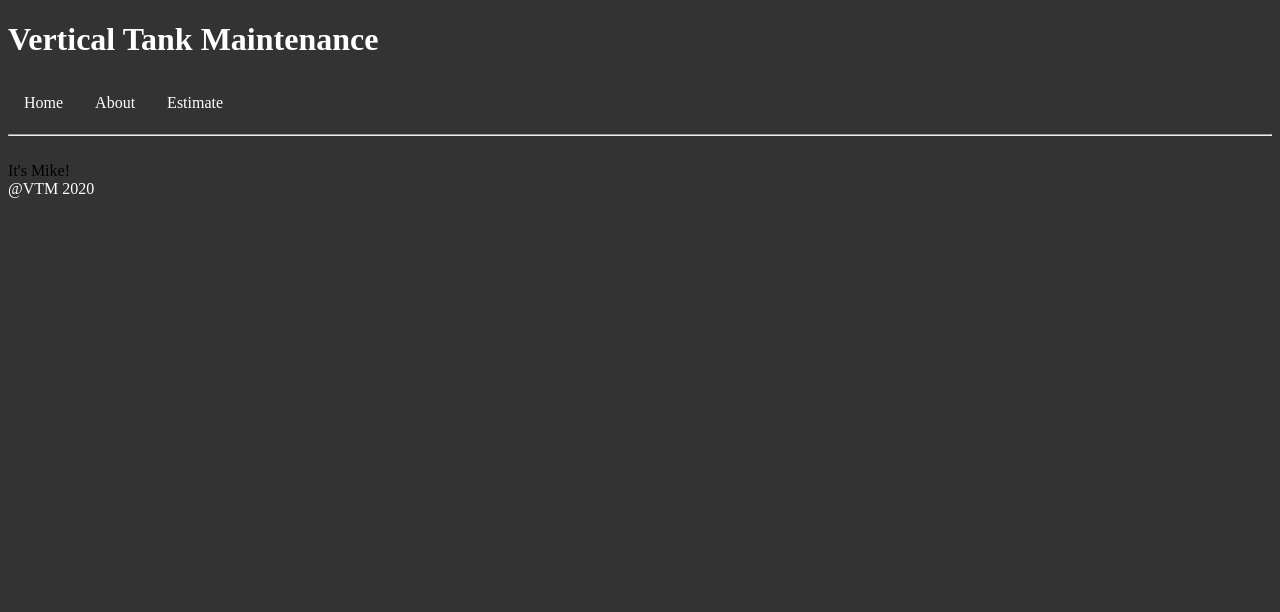
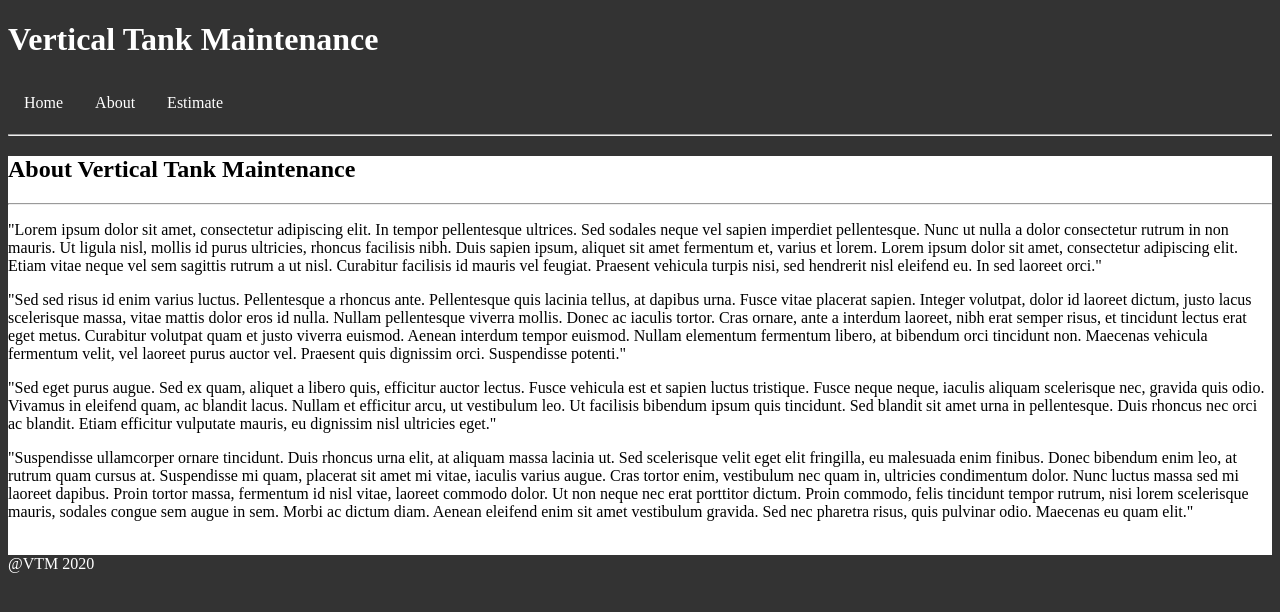
Before and after one commit to DylanHumble/vtm_site, a Flask app: page /about in a window 1280 px wide. Shown: the top 612 px of the page. Run offline with Flask 2, Linux system fonts and the light colour scheme.

Commit message:
added about page

```diff
--- a/static/css/stylesheet.css
+++ b/static/css/stylesheet.css
@@ -35,3 +35,7 @@ footer{
     background-color: #333;
     color: white;
 }
+
+main{
+    background-color: white;
+}
--- a/templates/about.html
+++ b/templates/about.html
@@ -3,4 +3,26 @@
 {% block title %} About VTM {% endblock %}
 
 
-{% block body %} It's Mike! {% endblock %}
+{% block body %}
+<main>
+    <body>
+        <h2> About Vertical Tank Maintenance </h2>
+        <hr>
+        <p>
+            "Lorem ipsum dolor sit amet, consectetur adipiscing elit. In tempor pellentesque ultrices. Sed sodales neque vel sapien imperdiet pellentesque. Nunc ut nulla a dolor consectetur rutrum in non mauris. Ut ligula nisl, mollis id purus ultricies, rhoncus facilisis nibh. Duis sapien ipsum, aliquet sit amet fermentum et, varius et lorem. Lorem ipsum dolor sit amet, consectetur adipiscing elit. Etiam vitae neque vel sem sagittis rutrum a ut nisl. Curabitur facilisis id mauris vel feugiat. Praesent vehicula turpis nisi, sed hendrerit nisl eleifend eu. In sed laoreet orci."
+        </p>
+        <p>
+            "Sed sed risus id enim varius luctus. Pellentesque a rhoncus ante. Pellentesque quis lacinia tellus, at dapibus urna. Fusce vitae placerat sapien. Integer volutpat, dolor id laoreet dictum, justo lacus scelerisque massa, vitae mattis dolor eros id nulla. Nullam pellentesque viverra mollis. Donec ac iaculis tortor. Cras ornare, ante a interdum laoreet, nibh erat semper risus, et tincidunt lectus erat eget metus. Curabitur volutpat quam et justo viverra euismod. Aenean interdum tempor euismod. Nullam elementum fermentum libero, at bibendum orci tincidunt non. Maecenas vehicula fermentum velit, vel laoreet purus auctor vel. Praesent quis dignissim orci. Suspendisse potenti."
+        </p>
+        <p>
+            "Sed eget purus augue. Sed ex quam, aliquet a libero quis, efficitur auctor lectus. Fusce vehicula est et sapien luctus tristique. Fusce neque neque, iaculis aliquam scelerisque nec, gravida quis odio. Vivamus in eleifend quam, ac blandit lacus. Nullam et efficitur arcu, ut vestibulum leo. Ut facilisis bibendum ipsum quis tincidunt. Sed blandit sit amet urna in pellentesque. Duis rhoncus nec orci ac blandit. Etiam efficitur vulputate mauris, eu dignissim nisl ultricies eget."
+        </p>
+        <p>
+            "Suspendisse ullamcorper ornare tincidunt. Duis rhoncus urna elit, at aliquam massa lacinia ut. Sed scelerisque velit eget elit fringilla, eu malesuada enim finibus. Donec bibendum enim leo, at rutrum quam cursus at. Suspendisse mi quam, placerat sit amet mi vitae, iaculis varius augue. Cras tortor enim, vestibulum nec quam in, ultricies condimentum dolor. Nunc luctus massa sed mi laoreet dapibus. Proin tortor massa, fermentum id nisl vitae, laoreet commodo dolor. Ut non neque nec erat porttitor dictum. Proin commodo, felis tincidunt tempor rutrum, nisi lorem scelerisque mauris, sodales congue sem augue in sem. Morbi ac dictum diam. Aenean eleifend enim sit amet vestibulum gravida. Sed nec pharetra risus, quis pulvinar odio. Maecenas eu quam elit."
+        </p>
+        <br>
+    </body>
+</main>
+
+
+{% endblock %}
--- a/templates/base.html
+++ b/templates/base.html
@@ -15,7 +15,6 @@
             <li><a href="estimate"> Estimate </a></li>
         </ul>
         <hr>
-        <br>
         {% block body %}
         {% endblock %}
 
```
Also changed, not shown: templates/index.html (+6 -1 lines).
